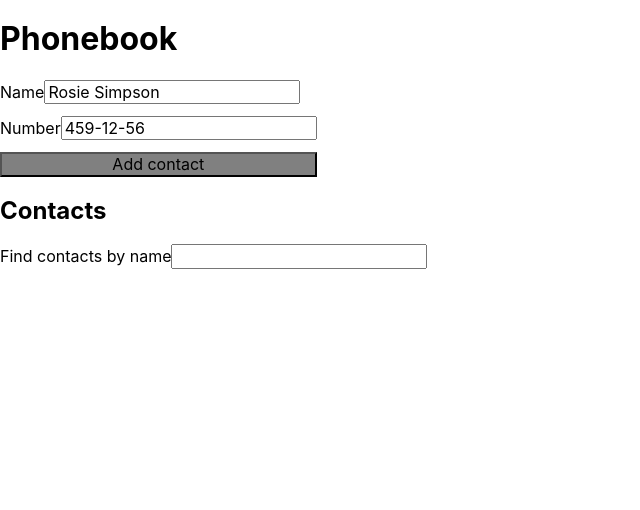
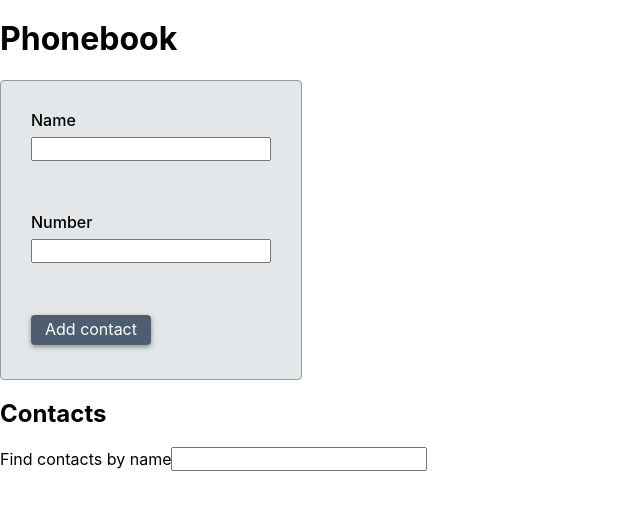
Before and after one commit to Sergey-Ryabko-84/goit-react-hw-02-phonebook, a React (Create React App) app: page / in a window 1280 px wide. Shown: the top 510 px of the page, without its empty margins (0-640 px from the left). Built offline with nearby package versions, Linux system fonts and the light colour scheme.

Commit message:
adds Form styltes

```diff
--- a/src/components/ContactForm/ContactForm.jsx
+++ b/src/components/ContactForm/ContactForm.jsx
@@ -3,16 +3,15 @@ import * as yup from 'yup';
 import PropTypes from 'prop-types';
 import {
   FormWrapper,
+  InputLabel,
   Input,
   ErrorMsg,
   SubmitButton,
 } from './ContactForm.styled';
 
 const initialValues = {
-  name: 'Rosie Simpson',
-  number: '459-12-56',
-  // name: '',
-  // number: '',
+  name: '',
+  number: '',
 };
 
 const phoneRegExp =
@@ -45,16 +44,16 @@ export const ContactForm = ({ handleSubmit }) => (
     validationSchema={schema}
   >
     <FormWrapper>
-      <label htmlFor="name">
+      <InputLabel htmlFor="name">
         Name
         <Input type="text" name="name" />
         <ErrorMsg name="name" />
-      </label>
-      <label htmlFor="number">
+      </InputLabel>
+      <InputLabel htmlFor="number">
         Number
         <Input type="tel" name="number" />
         <ErrorMsg name="number" />
-      </label>
+      </InputLabel>
       <SubmitButton type="submit">Add contact</SubmitButton>
     </FormWrapper>
   </Formik>
--- a/src/components/ContactForm/ContactForm.styled.js
+++ b/src/components/ContactForm/ContactForm.styled.js
@@ -5,14 +5,41 @@ export const FormWrapper = styled(Form)`
   display: inline-flex;
   flex-direction: column;
   gap: 12px;
+  padding: 30px;
+  max-width: 500px;
+  min-height: 300px;
+  background-color: #2b405520;
+  border-radius: 4px;
+  border: 1px solid #999;
 `;
 
-export const Input = styled(Field)``;
+export const InputLabel = styled.label`
+  display: flex;
+  flex-direction: column;
+  height: 90px;
+  font-weight: 500;
+`;
+
+export const Input = styled(Field)`
+  width: 240px;
+  margin: 8px 0;
+`;
 
 export const ErrorMsg = styled(ErrorMessage)`
   color: red;
 `;
 
 export const SubmitButton = styled.button`
-  background-color: gray;
+  width: 120px;
+  height: 30px;
+  color: #fff;
+  background-color: #2b4055d0;
+  border: none;
+  border-radius: 4px;
+  box-shadow: rgba(99, 99, 99, 0.7) 0px 2px 5px 0px;
+
+  :hover {
+    background-color: #2b4055f0;
+    box-shadow: rgba(99, 99, 99, 0.9) 0px 2px 5px 1px;
+  }
 `;
```
